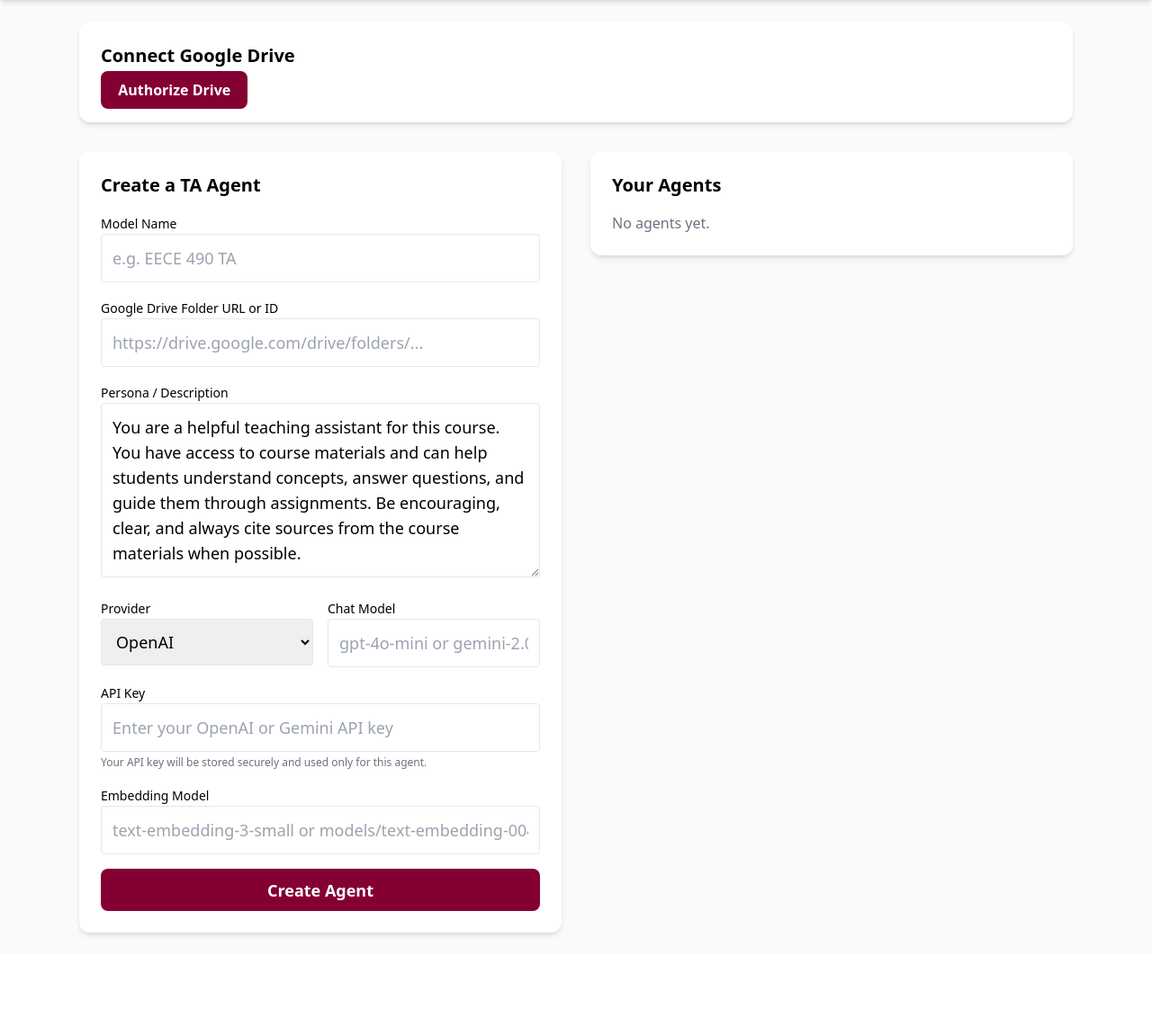
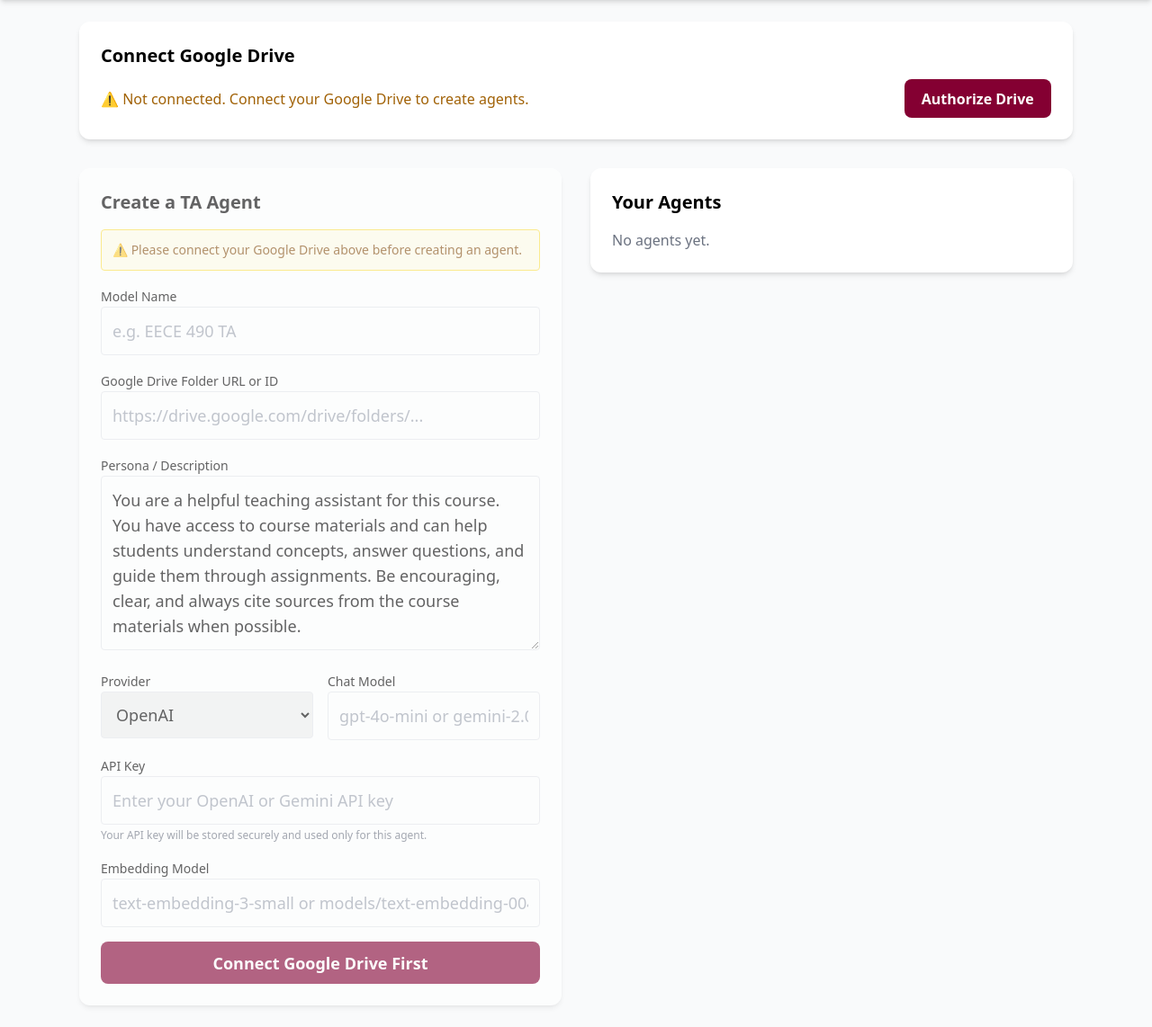
Before and after one commit to omarram811/EECE798S_Project, a FastAPI app: template templates/dashboard.html in a window 1280 px wide. Shown: the part 128-1270 px from the top of the page at 90% size. Before the commit the page ends 1170 px from the top, so only its background shows below. Run offline with FastAPI, Linux system fonts and the light colour scheme; the template is opened without the code that fills it, so the values that code supplies are empty; parts of the project's set-up code (start-up, migrations or seed data) failed here and were passed over; some libraries are stand-ins or nearby versions.

Commit message:
Add Google Drive disconnection feature and enhance dashboard UI for agent creation

```diff
--- a/templates/dashboard.html
+++ b/templates/dashboard.html
@@ -38,17 +38,33 @@
     <div class="bg-white p-6 rounded-xl shadow-md">
       <h2 class="text-xl font-semibold mb-3">Connect Google Drive</h2>
       {% if google_connected %}
-        <p class="text-green-700 font-medium">Connected. You can add Drive folders to your agents.</p>
+        <div class="flex items-center justify-between">
+          <p class="text-green-700 font-medium">✓ Connected. You can add Drive folders to your agents.</p>
+          <a class="px-4 py-2 text-sm bg-red-100 text-red-700 rounded hover:bg-red-200 font-medium"
+             href="/google/disconnect"
+             onclick="return confirm('Are you sure you want to disconnect Google Drive? Existing agents will keep their data, but you won\'t be able to create new agents until you reconnect.');">
+            Disconnect Drive
+          </a>
+        </div>
       {% else %}
-        <a class="btn-custom" href="/google/auth">Authorize Drive</a>
+        <div class="flex items-center justify-between">
+          <p class="text-yellow-700 font-medium">⚠ Not connected. Connect your Google Drive to create agents.</p>
+          <a class="btn-custom" href="/google/auth">Authorize Drive</a>
+        </div>
       {% endif %}
     </div>
 
     <div class="grid md:grid-cols-2 gap-8 items-start">
 
       <!-- Create TA Agent Form -->
-      <form action="/agents/create" method="post" class="bg-white p-6 rounded-xl shadow-md space-y-4">
+      <form action="/agents/create" method="post" id="create-agent-form" class="bg-white p-6 rounded-xl shadow-md space-y-4 {% if not google_connected %}opacity-60{% endif %}">
         <h2 class="text-xl font-semibold">Create a TA Agent</h2>
+
+        {% if not google_connected %}
+        <div class="bg-yellow-50 border border-yellow-300 rounded p-3 text-yellow-800 text-sm">
+          ⚠ Please connect your Google Drive above before creating an agent.
+        </div>
+        {% endif %}
 
         <div>
           <label class="text-sm font-medium">Model Name</label>
@@ -97,7 +113,9 @@
           <p id="embed-model-error" class="text-xs text-red-600 mt-1 hidden"></p>
         </div>
 
-        <button type="submit" id="create-agent-btn" class="btn-custom w-full text-lg">Create Agent</button>
+        <button type="submit" id="create-agent-btn" class="btn-custom w-full text-lg {% if not google_connected %}cursor-not-allowed{% endif %}" {% if not google_connected %}disabled{% endif %}>
+          {% if google_connected %}Create Agent{% else %}Connect Google Drive First{% endif %}
+        </button>
       </form>
 
       <!-- Your Agents List -->
```
Also changed, not shown: app/agents.py (+11 -3 lines), app/google_oauth.py (+26 -0 lines).
